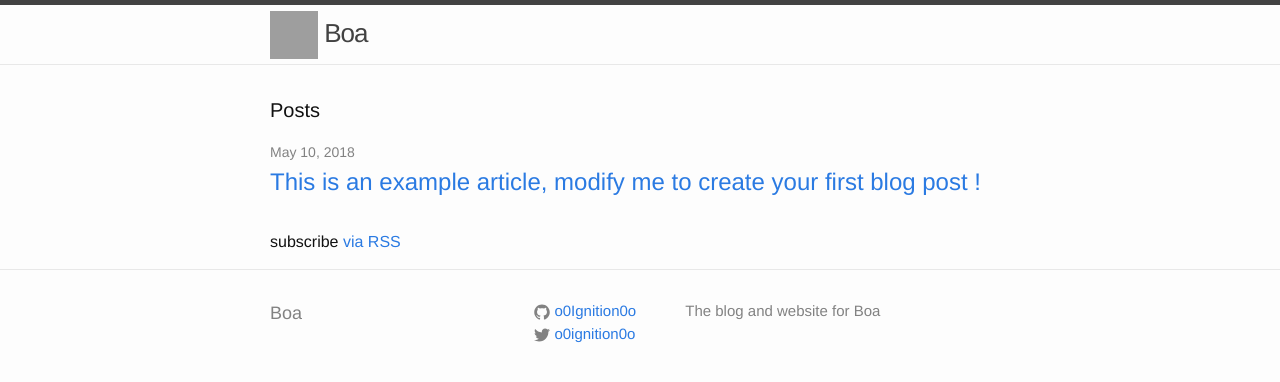
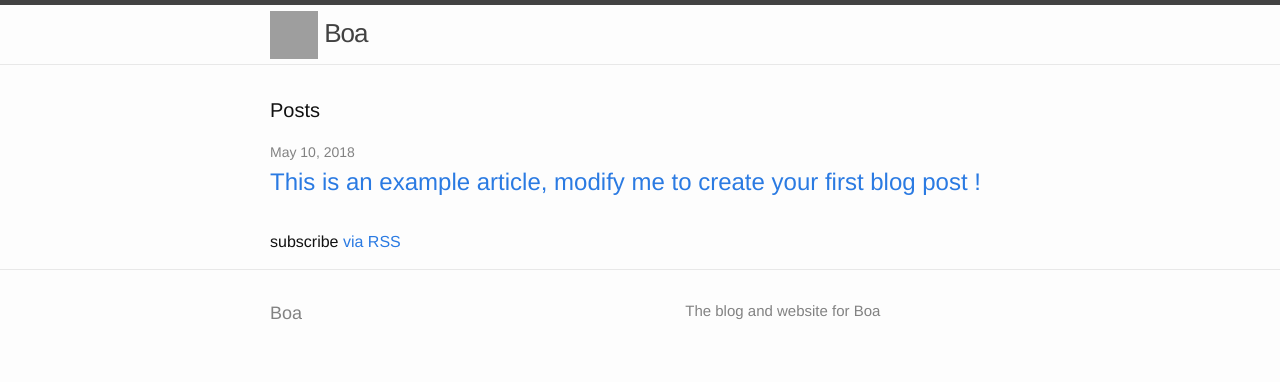
Before and after one commit to rust-community/rust-lang-blog-boilerplate, a Jekyll site: the page built from index.html, in a window 1280 px wide. Shown: the top 382 px of the page. Built offline with Jekyll 4.4.1, drawn with Linux system fonts in a browser that asks for light colours; part of the change alters nothing that is shown; grey boxes are pictures that could not be loaded.

```diff
--- a/_config.yml
+++ b/_config.yml
@@ -2,13 +2,13 @@
 title: Boa
 description: >
   The blog and website for Boa
-baseurl: "/rust-lang-blog-boilerplate" # should be / if you build a global github page (eg o0ignition0o.github.io)
-url: "https://boa-dev.github.io/" # The blog url you want to choose (you can use a github.io one, or pick your own hosted url :))
+baseurl: "/" # should be / if you build a global github page (eg o0ignition0o.github.io)
+url: "https://boa-dev.github.io" # The blog url you want to choose (you can use a github.io one, or pick your own hosted url :))
 logo: "https://avatars0.githubusercontent.com/u/65306342?s=400&u=7022ca69015a845874a0b139678dba6b2e606b95&v=4" # This one is used as blog logo
-twitter_username: o0ignition0o # Your twitter handle
-github_username: o0Ignition0o # Your github handle
+# twitter_username: o0ignition0o # Your twitter handle
+# github_username: o0Ignition0o # Your github handle
 
 # Build settings
 highlighter: rouge
 
-root: "https://check-out-my-awesome-blog.org" # Not really sure this is useful, need to cross check with blog writers :)
+root: "https://boa-dev.github.io" # Not really sure this is useful, need to cross check with blog writers :)
```
